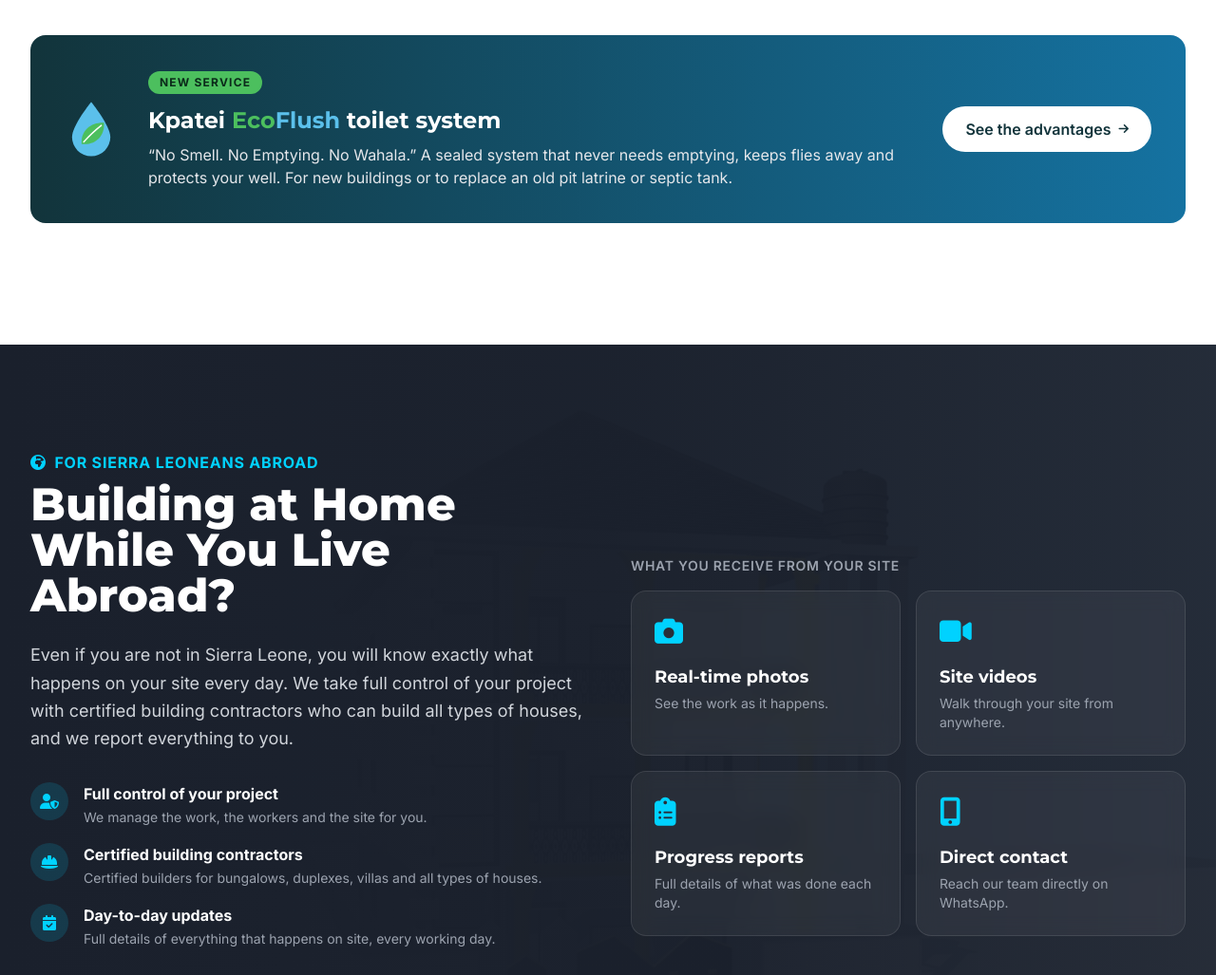
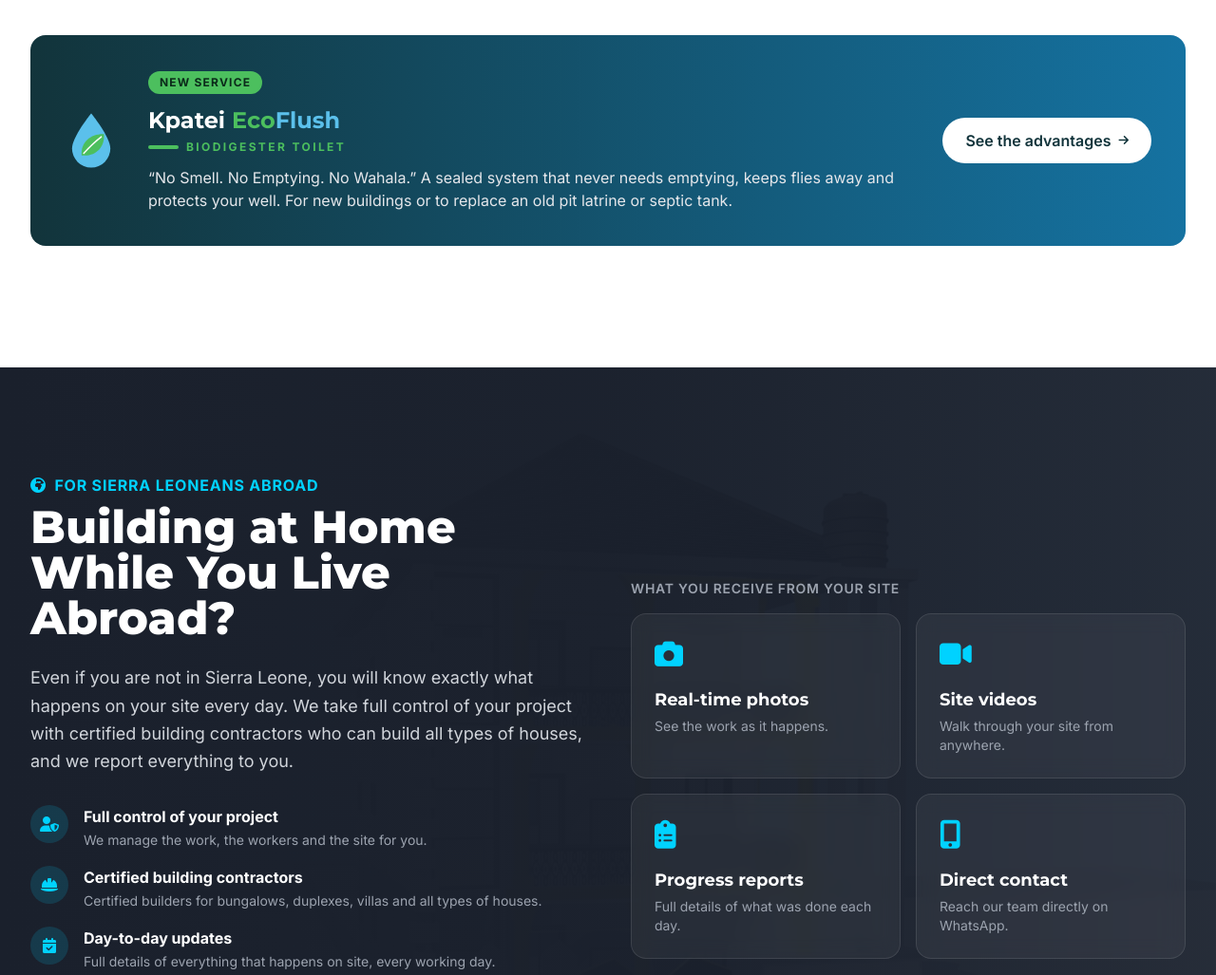
Before and after one commit to itzniceness001/kpatei-concept-and-build, a plain HTML site: page index.html in a window 1280 px wide. Shown: the part 2830-3857 px from the top of the page at 95% size. Drawn offline with nearby package versions, Linux system fonts and the light colour scheme.

Commit message:
EcoFlush: add 'Biodigester Toilet' to the page header, home page banner and menus; logo as share image
Co-Authored-By: Claude Opus 5.5 <noreply@anthropic.com>
Claude-Session: https://claude.ai/code/session_015S5WbHJrPQj5A4cdbKDMdr

```diff
--- a/index.html
+++ b/index.html
@@ -152,7 +152,7 @@
                 <a href="#portfolio" class="block px-3 py-3 text-base font-medium text-gray-700 hover:text-kpatei-cyan hover:bg-gray-50 rounded-md">Portfolio</a>
                 <a href="#gallery" data-needs="gallery" class="block px-3 py-3 text-base font-medium text-gray-700 hover:text-kpatei-cyan hover:bg-gray-50 rounded-md">Gallery</a>
                 <a href="#estimator" data-needs="estimator" class="block px-3 py-3 text-base font-medium text-gray-700 hover:text-kpatei-cyan hover:bg-gray-50 rounded-md">Plan Prices</a>
-                <a href="ecoflush/" class="block px-3 py-3 text-base font-medium text-gray-700 hover:text-kpatei-cyan hover:bg-gray-50 rounded-md">EcoFlush Toilet System <span class="ml-1 text-xs font-bold bg-green-100 text-green-700 px-2 py-0.5 rounded-full">New</span></a>
+                <a href="ecoflush/" class="block px-3 py-3 text-base font-medium text-gray-700 hover:text-kpatei-cyan hover:bg-gray-50 rounded-md">EcoFlush Biodigester Toilet <span class="ml-1 text-xs font-bold bg-green-100 text-green-700 px-2 py-0.5 rounded-full">New</span></a>
                 <a href="#reviews" data-needs="reviews" class="block px-3 py-3 text-base font-medium text-gray-700 hover:text-kpatei-cyan hover:bg-gray-50 rounded-md">Reviews</a>
                 <a href="#contact" class="block px-3 py-3 text-base font-medium text-gray-700 hover:text-kpatei-cyan hover:bg-gray-50 rounded-md">Contact</a>
                 <a href="portal/" class="block px-3 py-3 mt-4 text-center text-base font-medium border border-kpatei-dark text-kpatei-dark rounded-md"><i class="fas fa-lock text-sm mr-1"></i> Client Login</a>
@@ -312,7 +312,8 @@
                 <svg width="56" height="62" viewBox="0 0 200 220" class="shrink-0" aria-hidden="true"><path d="M100 8 C100 8 28 96 28 140 A72 72 0 0 0 172 140 C172 96 100 8 100 8 Z" fill="#5BC0EB"/><path d="M64 166 C60 114 100 84 148 86 C152 136 116 172 64 166 Z" fill="#4CBF5E"/><path d="M72 158 C92 136 112 116 138 96" fill="none" stroke="#fff" stroke-width="5" stroke-linecap="round"/></svg>
                 <div class="flex-1">
                     <span class="inline-block text-xs font-bold uppercase tracking-widest bg-[#4CBF5E] text-[#0B2A1A] px-3 py-1 rounded-full mb-3">New service</span>
-                    <h3 class="text-2xl font-bold font-heading mb-2">Kpatei <span class="text-[#4CBF5E]">Eco</span><span class="text-[#5BC0EB]">Flush</span> toilet system</h3>
+                    <h3 class="text-2xl font-bold font-heading mb-1">Kpatei <span class="text-[#4CBF5E]">Eco</span><span class="text-[#5BC0EB]">Flush</span></h3>
+                    <p class="flex items-center gap-2 text-xs font-bold tracking-[.2em] text-[#4CBF5E] mb-3"><span class="inline-block w-8 h-1 rounded bg-[#4CBF5E]"></span>BIODIGESTER TOILET</p>
                     <p class="text-gray-200 text-sm md:text-base leading-relaxed">&ldquo;No Smell. No Emptying. No Wahala.&rdquo; A sealed system that never needs emptying, keeps flies away and protects your well. For new buildings or to replace an old pit latrine or septic tank.</p>
                 </div>
                 <span class="shrink-0 inline-flex items-center gap-2 bg-white text-[#12343B] font-semibold px-6 py-3 rounded-full">See the advantages <i class="fas fa-arrow-right text-xs"></i></span>
@@ -923,7 +924,7 @@
                         <li data-needs="estimator"><a href="#estimator" class="text-gray-400 hover:text-kpatei-cyan transition-colors">Plan Prices</a></li>
                         <li data-needs="reviews"><a href="#reviews" class="text-gray-400 hover:text-kpatei-cyan transition-colors">Client Reviews</a></li>
                         <li><a href="#request" class="text-gray-400 hover:text-kpatei-cyan transition-colors">Request a Plan</a></li>
-                        <li><a href="ecoflush/" class="text-gray-400 hover:text-kpatei-cyan transition-colors">EcoFlush Toilet System</a></li>
+                        <li><a href="ecoflush/" class="text-gray-400 hover:text-kpatei-cyan transition-colors">EcoFlush Biodigester Toilet</a></li>
                         <li><a href="#contact" class="text-gray-400 hover:text-kpatei-cyan transition-colors">Contact Us</a></li>
                     </ul>
                 </div>
```
Also changed, not shown: ecoflush/index.html (+10 -4 lines), images/ecoflush/ecoflush-share.jpg (added).
